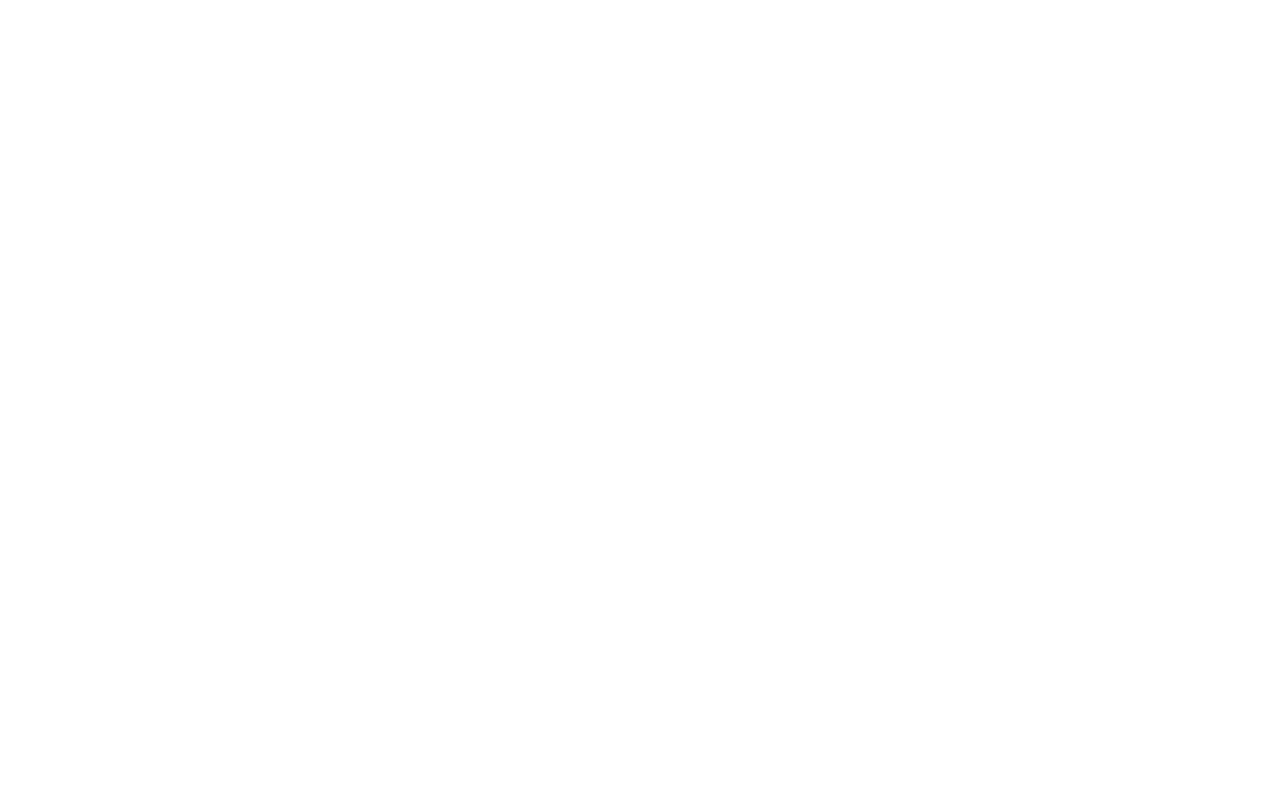
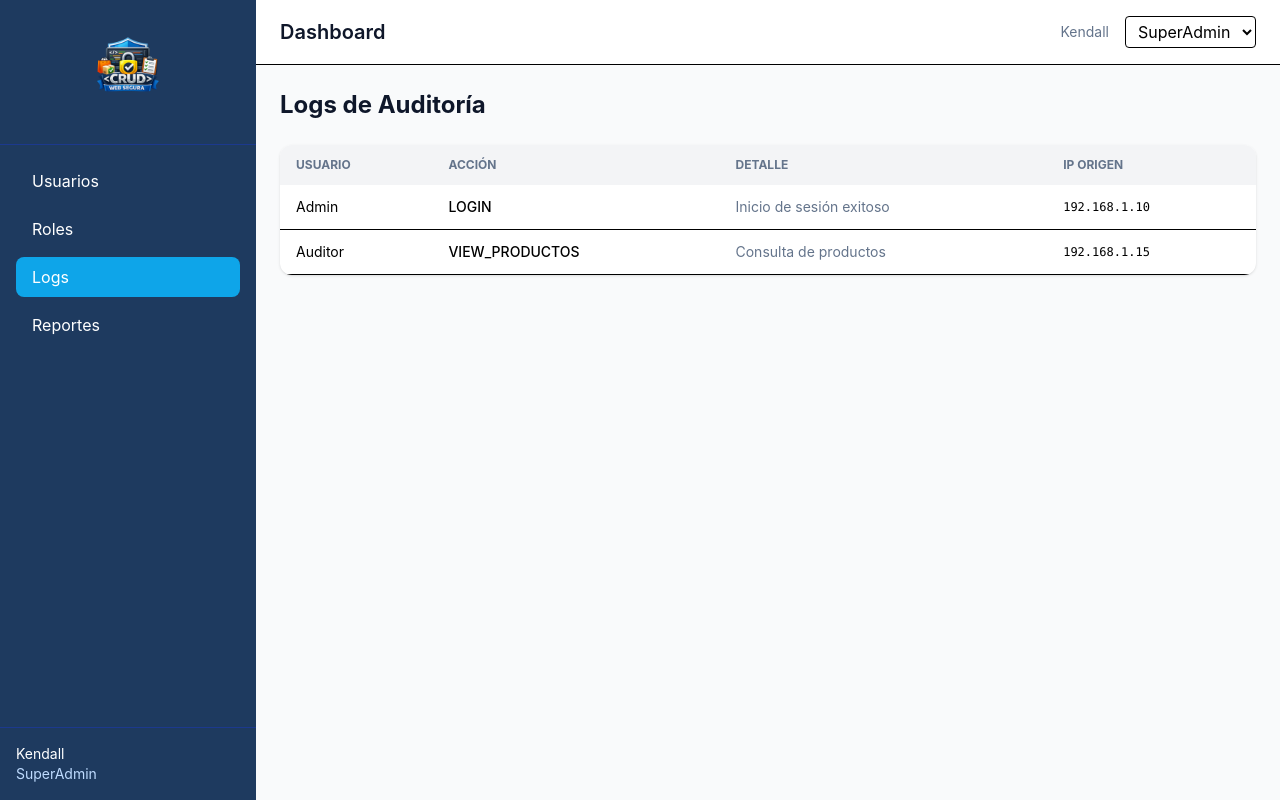
Before and after one commit to Kendall-Reyes/Web_Segura, a React app in the folder frontend/: page /logs in a window 1280 px wide. Before the commit this address had no page. Built offline with nearby package versions, Linux system fonts and the light colour scheme; the HTML template or start-up script is replaced by a standard one.

Commit message:
Agregar archivos que permiten probar la navegación en la interfaz

```diff
--- a/frontend/src/App.jsx
+++ b/frontend/src/App.jsx
@@ -1,4 +1,109 @@
 import { BrowserRouter, Routes, Route } from "react-router-dom";
+import { useState } from "react";
+
+import DashboardLayout from "./components/layout/DashboardLayout";
+import ProtectedRoute from "./routes/ProtectedRoute";
+
+import Usuarios from "./pages/user/Usuarios";
+import CreateUser from "./pages/user/CreateUser";
+import EditUser from "./pages/user/EditUser";
+
+import Logs from "./pages/Logs";
+
+import Roles from "./pages/roles/Roles";
+
+import Productos from "./pages/productos/Productos";
+
+// páginas
+const Home = () => <h1>Inicio</h1>;
+//const Usuarios = () => <h1>Usuarios</h1>;
+//const Roles = () => <h1>Roles</h1>;
+//const Productos = () => <h1>Productos</h1>;
+//const Logs = () => <h1>Logs</h1>;
+const Reportes = () => <h1>Reportes</h1>;
+
+function App() {
+  const [user, setUser] = useState({
+    nombre: "Kendall",
+    rol: "SuperAdmin",
+  });
+
+  return (
+    <BrowserRouter>
+      <Routes>
+
+        <Route
+          path="/"
+          element={
+            <DashboardLayout
+              user={user}
+              onRoleChange={(rol) => setUser({ ...user, rol })}
+            />
+          }
+        >
+
+          <Route index element={<Home />} />
+
+          <Route
+            path="usuarios"
+            element={
+              <ProtectedRoute user={user} rolesPermitidos={["SuperAdmin", "Auditor"]}>
+                <Usuarios />
+              </ProtectedRoute>
+            }
+          />
+
+          <Route
+            path="roles"
+            element={
+              <ProtectedRoute user={user} rolesPermitidos={["SuperAdmin"]}>
+                <Roles />
+              </ProtectedRoute>
+            }
+          />
+
+          <Route
+            path="productos"
+            element={
+              <ProtectedRoute
+                user={user}
+                rolesPermitidos={["Registrador", "Auditor"]}
+              >
+                <Productos />
+              </ProtectedRoute>
+            }
+          />
+
+          <Route
+            path="logs"
+            element={
+              <ProtectedRoute user={user} rolesPermitidos={["SuperAdmin"]}>
+                <Logs />
+              </ProtectedRoute>
+            }
+          />
+
+          <Route
+            path="reportes"
+            element={
+              <ProtectedRoute user={user} rolesPermitidos={["SuperAdmin"]}>
+                <Reportes />
+              </ProtectedRoute>
+            }
+          />
+
+        </Route>
+
+        <Route path="/no-autorizado" element={<h1>No autorizado</h1>} />
+
+      </Routes>
+    </BrowserRouter>
+  );
+}
+
+export default App;
+
+/*import { BrowserRouter, Routes, Route } from "react-router-dom";
 import AuthPage from "./pages/AuthPage";
 
 function App() {
@@ -11,4 +116,4 @@ function App() {
   );
 }
 
-export default App;
+export default App;*/
--- /dev/null
+++ b/frontend/src/pages/NoAutorizado.jsx
@@ -0,0 +1,14 @@
+export default function NoAutorizado() {
+    return (
+        <div className="flex items-center justify-center min-h-screen bg-gray-50">
+            <div className="bg-white p-8 rounded-xl shadow text-center">
+                <h1 className="text-2xl font-bold text-[#DC2626] mb-2">
+                    Acceso denegado
+                </h1>
+                <p className="text-[#64748B]">
+                    No tienes permisos para acceder a esta sección.
+                </p>
+            </div>
+        </div>
+    );
+}
--- /dev/null
+++ b/frontend/src/pages/Reportes.jsx
@@ -0,0 +1,3 @@
+export default function Reportes() {
+    return <h1 className="text-2xl font-bold">Reportes</h1>;
+}
--- /dev/null
+++ b/frontend/src/routes/ProtectedRoute.jsx
@@ -0,0 +1,17 @@
+import { Navigate } from "react-router-dom";
+
+export default function ProtectedRoute({ user, rolesPermitidos, children }) {
+
+    // No autenticado
+    if (!user) {
+        return <Navigate to="/" replace />;
+    }
+
+    // No tiene permiso
+    if (!rolesPermitidos.includes(user.rol)) {
+        return <Navigate to="/no-autorizado" replace />;
+    }
+
+    // Si tiene acceso, renderizamos el contenido protegido
+    return children;
+}
```
